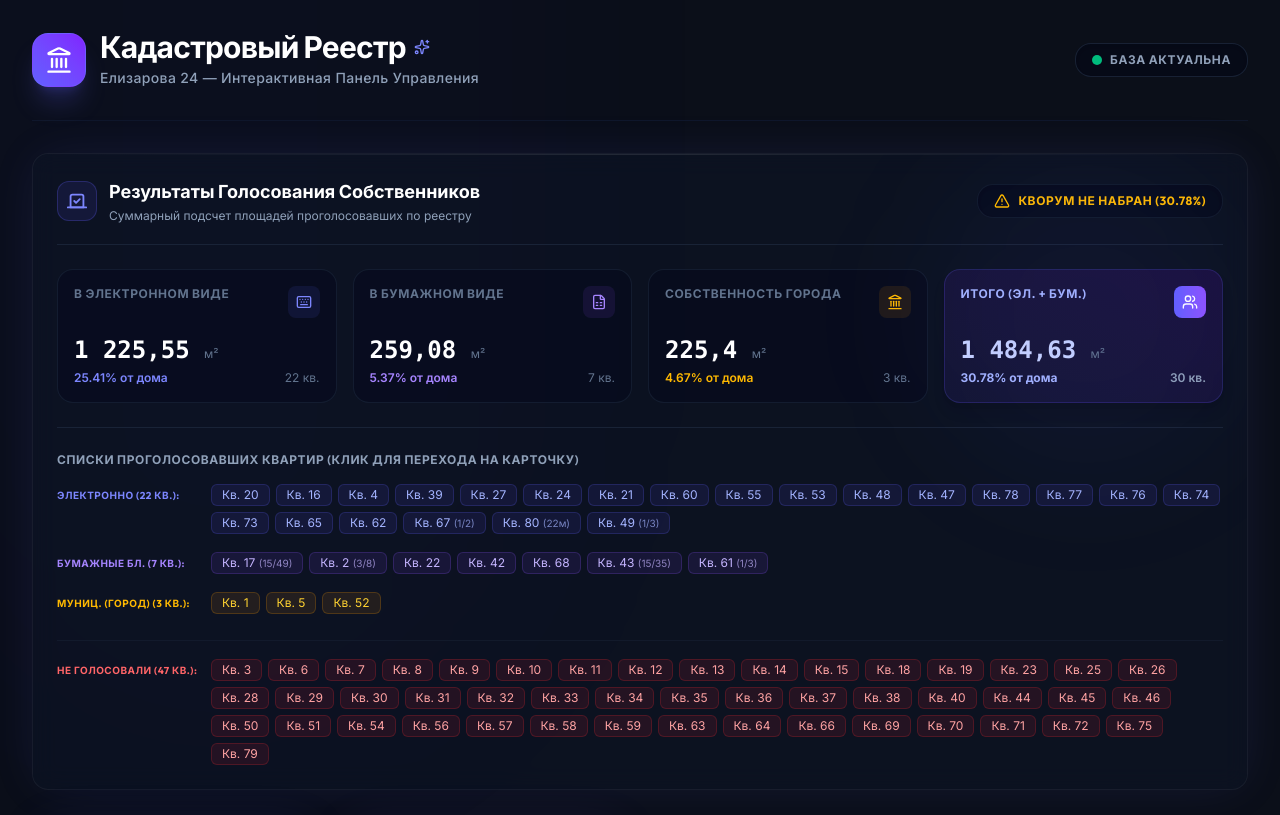
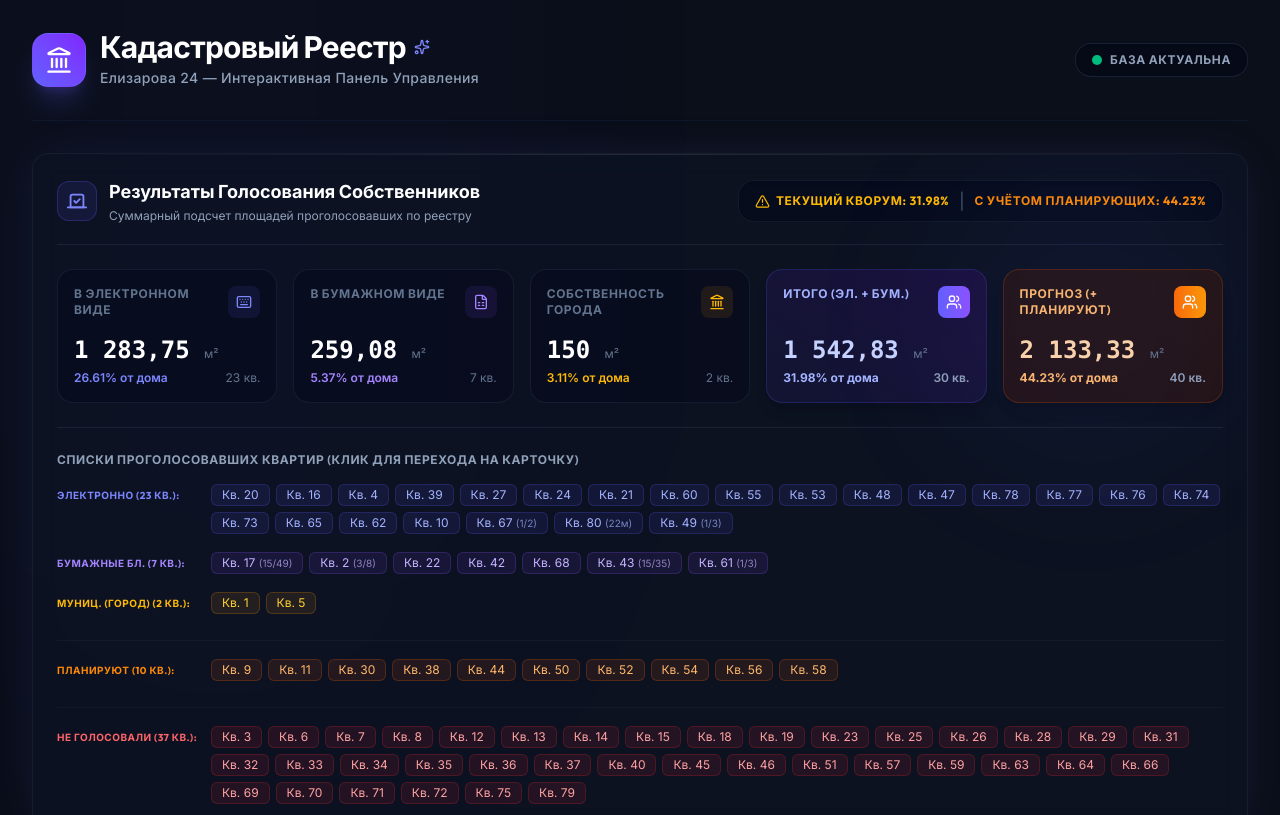
Before and after one commit to HerbertLiskin/cadastr24, a React (Vite) app: page / in a window 1280 px wide. Shown: the top 815 px of the page. Built offline with nearby package versions, Linux system fonts and the light colour scheme.

Commit message:
Update VotingResults.tsx

```diff
--- a/src/widgets/voting-results/VotingResults.tsx
+++ b/src/widgets/voting-results/VotingResults.tsx
@@ -13,9 +13,10 @@ export const VotingResults: React.FC<VotingResultsProps> = ({ apartments, totalA
   const navigate = useNavigate();
 
   // Defined voting lists
-  const elecFull = [20, 16, 4, 39, 27, 24, 21, 60, 55, 53, 48, 47, 78, 77, 76, 74, 73, 65, 62];
+  const elecFull = [20, 16, 4, 39, 27, 24, 21, 60, 55, 53, 48, 47, 78, 77, 76, 74, 73, 65, 62, 10];
   const paperFull = [22, 42, 68];
-  const cityFull = [1, 5, 52];
+  const cityFull = [1, 5];
+  const planningFull = [9, 11, 30, 38, 44, 50, 52, 54, 56, 58];
 
   const nonVotingNums = useMemo(() => {
     const allVotedNums = new Set([
@@ -23,7 +24,8 @@ export const VotingResults: React.FC<VotingResultsProps> = ({ apartments, totalA
       ...paperFull,
       ...cityFull,
       67, 80, 49,
-      17, 2, 43, 61
+      17, 2, 43, 61,
+      ...planningFull
     ]);
 
     const nonVoting: number[] = [];
@@ -42,11 +44,15 @@ export const VotingResults: React.FC<VotingResultsProps> = ({ apartments, totalA
         elec: 0,
         paper: 0,
         city: 0,
+        planning: 0,
         total: 0,
+        projected: 0,
         elecPercent: 0,
         paperPercent: 0,
         cityPercent: 0,
+        planningPercent: 0,
         totalPercent: 0,
+        projectedPercent: 0,
       };
     }
 
@@ -80,17 +86,29 @@ export const VotingResults: React.FC<VotingResultsProps> = ({ apartments, totalA
       if (apt) citySum += parseFloat(apt.area || '0');
     });
 
+    // 4. Planning Vote Sum
+    let planningSum = 0;
+    planningFull.forEach(n => {
+      const apt = apartments[n - 1];
+      if (apt) planningSum += parseFloat(apt.area || '0');
+    });
+
     const totalSum = elecSum + paperSum;
+    const projectedSum = totalSum + planningSum;
 
     return {
       elec: parseFloat(elecSum.toFixed(2)),
       paper: parseFloat(paperSum.toFixed(2)),
       city: parseFloat(citySum.toFixed(2)),
+      planning: parseFloat(planningSum.toFixed(2)),
       total: parseFloat(totalSum.toFixed(2)),
+      projected: parseFloat(projectedSum.toFixed(2)),
       elecPercent: totalArea > 0 ? parseFloat(((elecSum / totalArea) * 100).toFixed(2)) : 0,
       paperPercent: totalArea > 0 ? parseFloat(((paperSum / totalArea) * 100).toFixed(2)) : 0,
       cityPercent: totalArea > 0 ? parseFloat(((citySum / totalArea) * 100).toFixed(2)) : 0,
+      planningPercent: totalArea > 0 ? parseFloat(((planningSum / totalArea) * 100).toFixed(2)) : 0,
       totalPercent: totalArea > 0 ? parseFloat(((totalSum / totalArea) * 100).toFixed(2)) : 0,
+      projectedPercent: totalArea > 0 ? parseFloat(((projectedSum / totalArea) * 100).toFixed(2)) : 0,
     };
   }, [apartments, totalArea]);
 
@@ -122,16 +140,22 @@ export const VotingResults: React.FC<VotingResultsProps> = ({ apartments, totalA
               <span className="text-xs font-bold font-display uppercase tracking-wider">Кворум достигнут ({votingStats.totalPercent}%)</span>
             </div>
           ) : (
-            <div className="flex items-center gap-2 text-amber-400">
-              <AlertTriangle size={16} className="animate-pulse" />
-              <span className="text-xs font-bold font-display uppercase tracking-wider">Кворум не набран ({votingStats.totalPercent}%)</span>
+            <div className="flex flex-col sm:flex-row items-end sm:items-center gap-1 sm:gap-2.5">
+              <div className="flex items-center gap-1.5 text-amber-400">
+                <AlertTriangle size={15} className="animate-pulse" />
+                <span className="text-xs font-bold font-display uppercase tracking-wider">Текущий кворум: {votingStats.totalPercent}%</span>
+              </div>
+              <div className="hidden sm:block text-slate-600">|</div>
+              <div className="flex items-center gap-1.5 text-orange-400">
+                <span className="text-xs font-bold font-display uppercase tracking-wider">С учётом планирующих: {votingStats.projectedPercent}%</span>
+              </div>
             </div>
           )}
         </div>
       </div>
 
       {/* Statistics breakdown cards */}
-      <div className="grid grid-cols-1 md:grid-cols-2 lg:grid-cols-4 gap-4 mb-6">
+      <div className="grid grid-cols-1 sm:grid-cols-2 lg:grid-cols-3 xl:grid-cols-5 gap-4 mb-6">
 
         {/* Electronic voting */}
         <div className="bg-slate-950/30 border border-slate-800/60 rounded-2xl p-4 flex flex-col justify-between group hover:border-indigo-500/20 transition-all duration-200">
@@ -185,7 +209,7 @@ export const VotingResults: React.FC<VotingResultsProps> = ({ apartments, totalA
         </div>
 
         {/* Total Active (Quorum) */}
-        <div className="bg-gradient-to-tr from-indigo-950/40 to-violet-950/40 border border-indigo-500/20 rounded-2xl p-4 flex flex-col justify-between group shadow-lg">
+        <div className="bg-gradient-to-tr from-indigo-950/40 to-violet-950/40 border border-indigo-500/20 rounded-2xl p-4 flex flex-col justify-between group shadow-lg hover:border-indigo-500/30 transition-all duration-200">
           <div className="flex justify-between items-start">
             <span className="text-xs text-indigo-300 font-bold font-display uppercase tracking-wider">Итого (Эл. + Бум.)</span>
             <div className="p-2 bg-gradient-to-r from-indigo-500 to-violet-500 text-white rounded-lg"><Users size={16} /></div>
@@ -196,7 +220,24 @@ export const VotingResults: React.FC<VotingResultsProps> = ({ apartments, totalA
             </span>
             <div className="flex items-center justify-between mt-1 text-xs">
               <span className="text-indigo-300 font-bold">{votingStats.totalPercent}% от дома</span>
-              <span className="text-slate-400 font-semibold">{elecFull.length + paperFull.length + 8} кв.</span>
+              <span className="text-slate-400 font-semibold">{elecFull.length + paperFull.length + 7} кв.</span>
+            </div>
+          </div>
+        </div>
+
+        {/* Projected Quorum (Forecast) */}
+        <div className="bg-gradient-to-tr from-orange-950/40 to-amber-950/40 border border-orange-500/20 rounded-2xl p-4 flex flex-col justify-between group shadow-lg hover:border-orange-500/30 transition-all duration-200">
+          <div className="flex justify-between items-start">
+            <span className="text-xs text-orange-300 font-bold font-display uppercase tracking-wider">Прогноз (+ Планируют)</span>
+            <div className="p-2 bg-gradient-to-r from-orange-500 to-amber-500 text-white rounded-lg"><Users size={16} /></div>
+          </div>
+          <div className="mt-4">
+            <span className="text-2xl font-bold font-mono text-orange-200 block">
+              {votingStats.projected.toLocaleString('ru-RU')} <span className="text-xs font-sans text-slate-500 font-normal">м²</span>
+            </span>
+            <div className="flex items-center justify-between mt-1 text-xs">
+              <span className="text-orange-300 font-bold">{votingStats.projectedPercent}% от дома</span>
+              <span className="text-slate-400 font-semibold">{elecFull.length + paperFull.length + 7 + planningFull.length} кв.</span>
             </div>
           </div>
         </div>
@@ -286,6 +327,24 @@ export const VotingResults: React.FC<VotingResultsProps> = ({ apartments, totalA
             </div>
           </div>
 
+          {/* Planning Voters List */}
+          <div className="flex flex-col sm:flex-row sm:items-start gap-2.5 border-t border-slate-800/40 pt-4.5 mt-2">
+            <span className="text-[10px] font-bold uppercase tracking-wider text-orange-400 font-display w-36 shrink-0 mt-1">
+              Планируют ({planningFull.length} кв.):
+            </span>
+            <div className="flex flex-wrap gap-1.5">
+              {planningFull.map(n => (
+                <button
+                  key={n}
+                  onClick={() => navigate(`/apartment/${n}`)}
+                  className="px-2.5 py-0.5 text-xs bg-orange-500/10 hover:bg-orange-500/20 text-orange-300 border border-orange-500/20 rounded-md cursor-pointer transition-all hover:scale-[1.05] focus:outline-none"
+                >
+                  Кв. {n}
+                </button>
+              ))}
+            </div>
+          </div>
+
           {/* Non-Voting List */}
           <div className="flex flex-col sm:flex-row sm:items-start gap-2.5 border-t border-slate-800/40 pt-4.5 mt-2">
             <span className="text-[10px] font-bold uppercase tracking-wider text-red-400 font-display w-36 shrink-0 mt-1">
```
